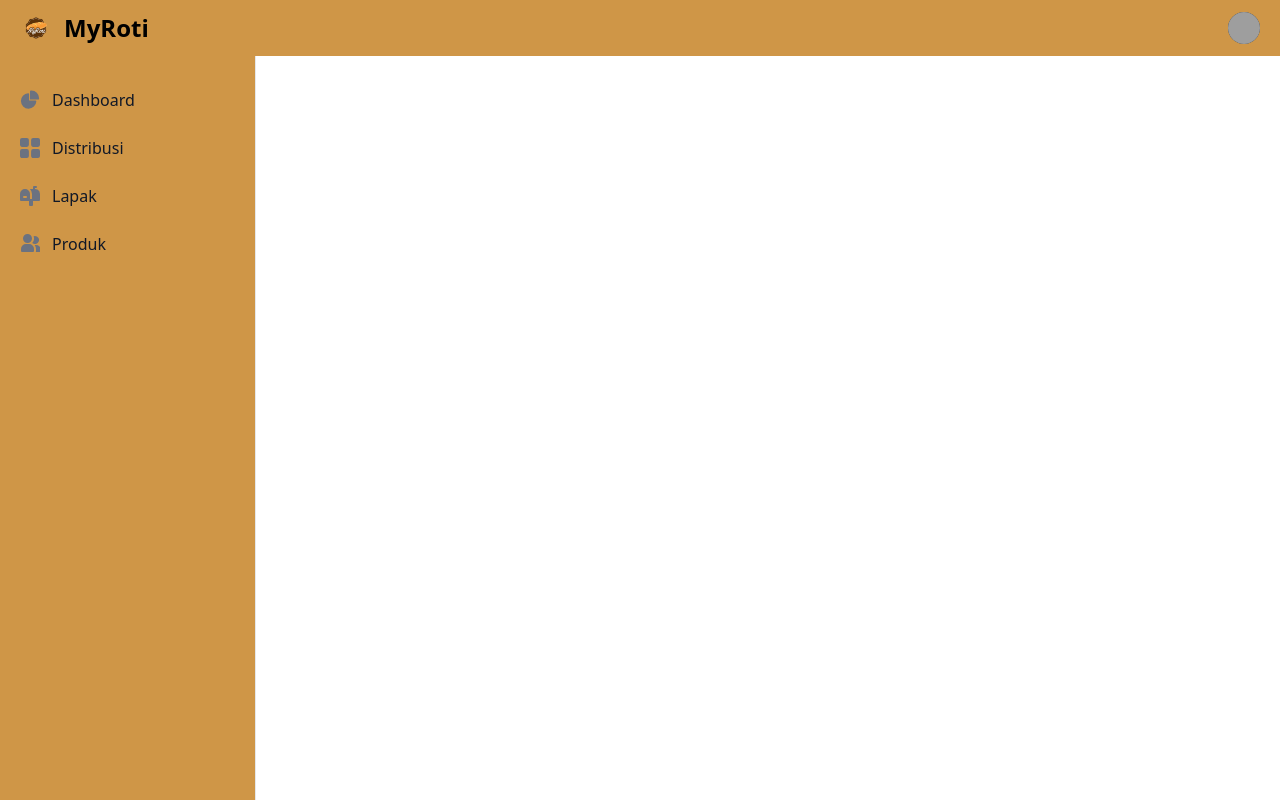
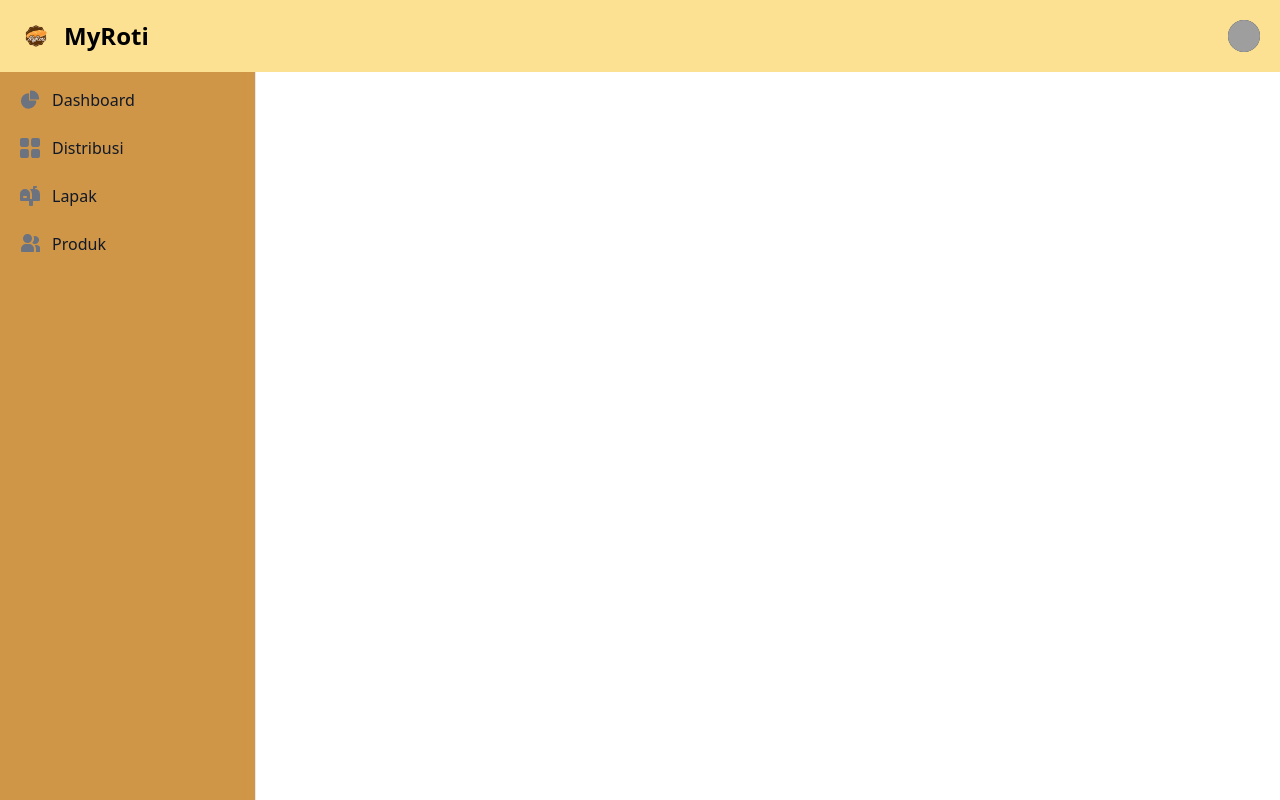
Before and after one commit to stefanusrico/Front-MyRoti-ReactJS, a React (Vite) app: page /navbar in a window 1280 px wide. Built offline with nearby package versions, Linux system fonts and the light colour scheme; grey boxes are pictures that could not be loaded.

Commit message:
update nav koor

```diff
--- a/src/Components/NavKoor.jsx
+++ b/src/Components/NavKoor.jsx
@@ -11,11 +11,11 @@ export default function NavKoor() {
   return (
     <>
       <nav
-        className={`fixed top-0 z-50 w-full bg-coklat-kuning border-gray-200 dark:bg-gray-800 dark:border-gray-700 ${
+        className={`fixed top-0 z-50 w-full bg-krem border-gray-200 dark:bg-gray-800 dark:border-gray-700 ${
           sidebarOpen ? "md:ml-64" : ""
         }`}
       >
-        <div className="px-3 py-3 lg:px-5 lg:pl-3">
+        <div className="px-3 py-5 lg:px-5 lg:pl-3">
           <div className="flex items-center justify-between">
             <div className="flex items-center justify-start">
               <button
@@ -108,7 +108,7 @@ export default function NavKoor() {
         }`}
         aria-label="Sidebar"
       >
-        <div className="h-full px-3 pb-4 overflow-y-auto bg-coklat-kuning dark:bg-gray-800">
+        <div className="h-full px-3 pb-4 overflow-y-auto dark:bg-gray-800">
           <ul className="space-y-2 font-medium">
             <li>
               <a
```
